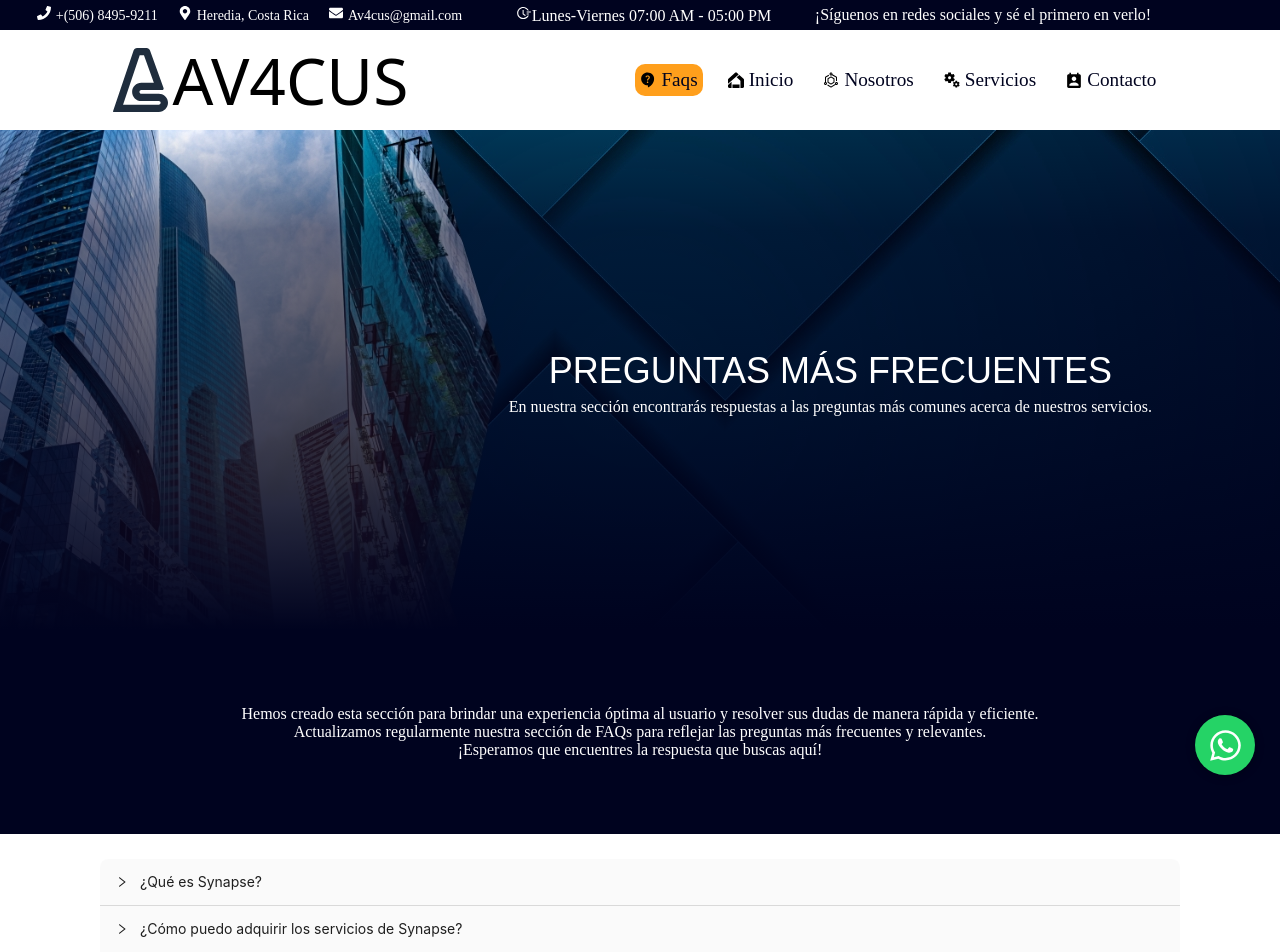
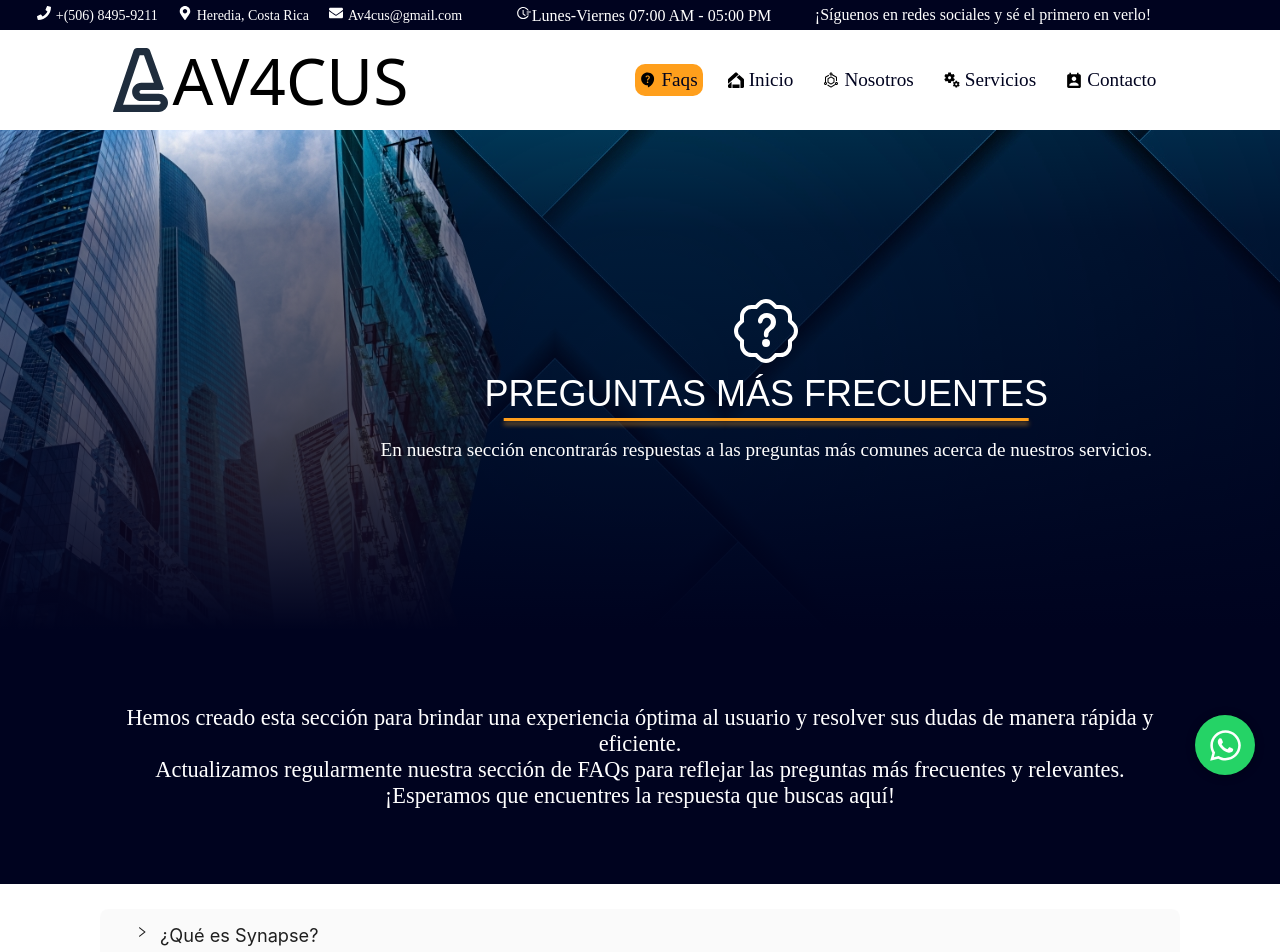
Before and after one commit to luroalfa/Av4cus, a React (Vite) app: page /FAQs in a window 1280 px wide. Shown: the top 952 px of the page. Built offline with nearby package versions, Linux system fonts and the light colour scheme; some icons are missing.

Commit message:
FAQs page is done

```diff
--- a/src/pages/About/About.jsx
+++ b/src/pages/About/About.jsx
@@ -18,10 +18,6 @@ const About = () => {
           name="keywords"
           content="Soluciones SaaS, Gestión de activos, Gestión de personal en terreno, Análisis de datos en tiempo real, Optimización de procesos, Transformación digital, Innovación tecnológica, Eficiencia empresarial, Automatización de procesos, ERP, Asistente Empresarial, Asistente Laboral, Synapse, Move0n, Avacus, Av4cus, Telecomunicaciones, reporteria, reporte fotográfico, inventario, formularios, formularios dinámicos, reporteria flexible"
         />
-        {/* TODO
-            Una vez comprado el dominio debo modificar este link
-        */}
-        <link rel="canonical" href="https://www.av4cus.com" />
       </Helmet>
       <Header />
       <h1>ABOUT</h1>
--- a/src/pages/Contact/Contact.jsx
+++ b/src/pages/Contact/Contact.jsx
@@ -17,10 +17,6 @@ const Contact = () => {
           name="keywords"
           content="contacto, formulario de contacto, información de contacto, correo electrónico, teléfono, dirección, atención al cliente, soporte técnico, asistencia, consultas, solicitud de información, Soluciones SaaS, Gestión de activos, Gestión de personal en terreno, Análisis de datos en tiempo real, Optimización de procesos, Transformación digital, Innovación tecnológica, Eficiencia empresarial, Automatización de procesos, ERP, Asistente Empresarial, Asistente Laboral, Synapse, Move0n, Avacus, Av4cus, Telecomunicaciones, reporteria, reporte fotográfico, inventario, formularios, formularios dinámicos, reporteria flexible"
         />
-        {/* TODO
-            Una vez comprado el dominio debo modificar este link
-        */}
-        <link rel="canonical" href="https://www.av4cus.com" />
       </Helmet>
       <Header />
       <h1>CONTACT</h1>
--- a/src/pages/FAQs/FAQs.jsx
+++ b/src/pages/FAQs/FAQs.jsx
@@ -11,12 +11,14 @@ import {
   Slider,
   SliderContainer,
   Title,
+  Text,
+  Video,
+  QuestionIcon,
+  PanelStyle,
 } from "./Style/FAQsStyleElements";
 import Container from "../../components/Container/Container";
 import { Collapse } from "antd";
 import faqData from "../../store/faqData";
-
-const { Panel } = Collapse;
 
 const FAQs = () => {
   return (
@@ -31,16 +33,14 @@ const FAQs = () => {
           name="keywords"
           content="preguntas frecuentes, FAQs, ayuda, soporte técnico, servicios, productos, soluciones, clientes, asistencia, consultas, respuestas, Soluciones SaaS, Gestión de activos, Gestión de personal en terreno, Análisis de datos en tiempo real, Optimización de procesos, Transformación digital, Innovación tecnológica, Eficiencia empresarial, Automatización de procesos, ERP, Asistente Empresarial, Asistente Laboral, Synapse, Move0n, Avacus, Av4cus, Telecomunicaciones, reporteria, reporte fotográfico, inventario, formularios, formularios dinámicos, reporteria flexible"
         />
-        {/* TODO
-            Una vez comprado el dominio debo modificar este link
-        */}
-        <link rel="canonical" href="https://www.av4cus.com" />
       </Helmet>
       <Header />
       <SliderContainer>
         <Slider>
           <ContenedorTitle>
+            <QuestionIcon />
             <Title>PREGUNTAS MÁS FRECUENTES</Title>
+            <br />
             <p>
               En nuestra sección encontrarás respuestas a las preguntas más
               comunes acerca de nuestros servicios.
@@ -66,16 +66,16 @@ const FAQs = () => {
       <Container>
         <Collapse bordered={false}>
           {faqData.map((faq) => (
-            <Panel header={faq.question} key={faq.id}>
-              <p>{faq.answer}</p>
+            <PanelStyle header={faq.question} key={faq.id}>
+              <Text>{faq.answer}</Text>
               {faq.video && (
                 <>
-                  <video src={faq.video} controls width={"100%"}>
+                  <Video src={faq.video} controls>
                     <source src={faq.video} type="video/mp4" />
-                  </video>
+                  </Video>
                 </>
               )}
-            </Panel>
+            </PanelStyle>
           ))}
         </Collapse>
       </Container>
--- a/src/pages/FAQs/Style/FAQsStyleElements.js
+++ b/src/pages/FAQs/Style/FAQsStyleElements.js
@@ -2,6 +2,10 @@ import styled from "styled-components";
 import BackgroundImage from "../../../assets/images/Faqs/Abovethefold.jpg";
 import { fonts, fontWeight, fontSize, colors } from "../../../styles/theme";
 import { mediaQueries } from "../../../styles/responsive";
+import { BsPatchQuestion } from "react-icons/bs";
+import { Collapse } from "antd";
+
+const { Panel } = Collapse;
 
 export const SliderContainer = styled.div`
   max-width: 1920px;
@@ -37,9 +41,11 @@ export const Slider = styled.div`
 export const ContenedorTitle = styled.div`
   position: absolute;
   right: 10%;
-& p{
+  text-align: center;
+  & p {
     color: white;
     text-align: center;
+    font-size: 1.2em;
   }
   ${mediaQueries.md} {
     right: 0;
@@ -50,6 +56,7 @@ ${mediaQueries.md} {
 `;
 
 export const Title = styled.h1`
+  position: relative;
   color: white;
   text-align: center;
   font-family: ${fonts.poppins};
@@ -57,6 +64,31 @@ export const Title = styled.h1`
   font-size: ${fontSize.xLarge};
   line-height: 54px;
   font-style: normal;
+
+  ::before {
+    content: "";
+    position: absolute;
+    bottom: 0px;
+    left: 50%;
+    transform: translateX(-50%);
+    width: 68%;
+    height: 3px;
+    background-color: ${colors.orange};
+    box-shadow: 0px 4px 4px rgba(255, 159, 28, 0.5);
+  }
+  ${mediaQueries.md}{
+    ::before {
+      width: 100%;
+    }
+  }
+`;
+
+export const Text = styled.p`
+  margin-left: 25px;
+`;
+
+export const Video = styled.video`
+  width: 100%;
 `;
 
 export const Section1 = styled.section`
@@ -67,6 +99,12 @@ export const Section1 = styled.section`
     text-align: center;
     padding: 25px;
     color: white;
+    font-size: 1.4em;
+  }
+  ${mediaQueries.md} {
+    & p {
+      font-size: 1.1em;
+    }
   }
 `;
 export const Section2 = styled.section`
@@ -89,3 +127,16 @@ export const BgSection2 = styled.div`
   );
   padding: 25px 0;
 `;
+
+export const QuestionIcon = styled(BsPatchQuestion)`
+  color: white;
+  font-size: 4em;
+`;
+
+export const PanelStyle = styled(Panel)`
+  margin: 20px;
+  font-size: 1.3em;
+  ${mediaQueries.md}{
+    font-size: 1.1em;
+  }
+`;
--- a/src/pages/Home/Home.jsx
+++ b/src/pages/Home/Home.jsx
@@ -48,10 +48,6 @@ const Home = () => {
           name="keywords"
           content="Soluciones SaaS, Gestión de activos, Gestión de personal en terreno, Análisis de datos en tiempo real, Optimización de procesos, Transformación digital, Innovación tecnológica, Eficiencia empresarial, Automatización de procesos, ERP, Asistente Empresarial, Asistente Laboral, Synapse, Move0n, Avacus, Av4cus, Telecomunicaciones, reporteria, reporte fotográfico, inventario, formularios, formularios dinámicos, reporteria flexible"
         />
-        {/* TODO
-            Una vez comprado el dominio debo modificar este link
-        */}
-        <link rel="canonical" href="https://www.av4cus.com" />
       </Helmet>
       <Header />
       <Carousel slides={slidesHome} />
--- a/src/pages/Services/Services.jsx
+++ b/src/pages/Services/Services.jsx
@@ -18,10 +18,6 @@ const Services = () => {
           name="keywords"
           content="servicios SaaS, Synapse, Move0n, gestión de proyectos, inteligencia artificial, optimización de procesos, productividad, soluciones de negocio, Soluciones SaaS, Gestión de activos, Gestión de personal en terreno, Análisis de datos en tiempo real, Optimización de procesos, Transformación digital, Innovación tecnológica, Eficiencia empresarial, Automatización de procesos, ERP, Asistente Empresarial, Asistente Laboral, Synapse, Move0n, Avacus, Av4cus, Telecomunicaciones, reporteria, reporte fotográfico, inventario, formularios, formularios dinámicos, reporteria flexible"
         />
-        {/* TODO
-            Una vez comprado el dominio debo modificar este link
-        */}
-        <link rel="canonical" href="https://www.av4cus.com" />
       </Helmet>
       <Header />
       <h1>SERVICES</h1>
```
Lines whose indentation alone changed are shown as unchanged.
